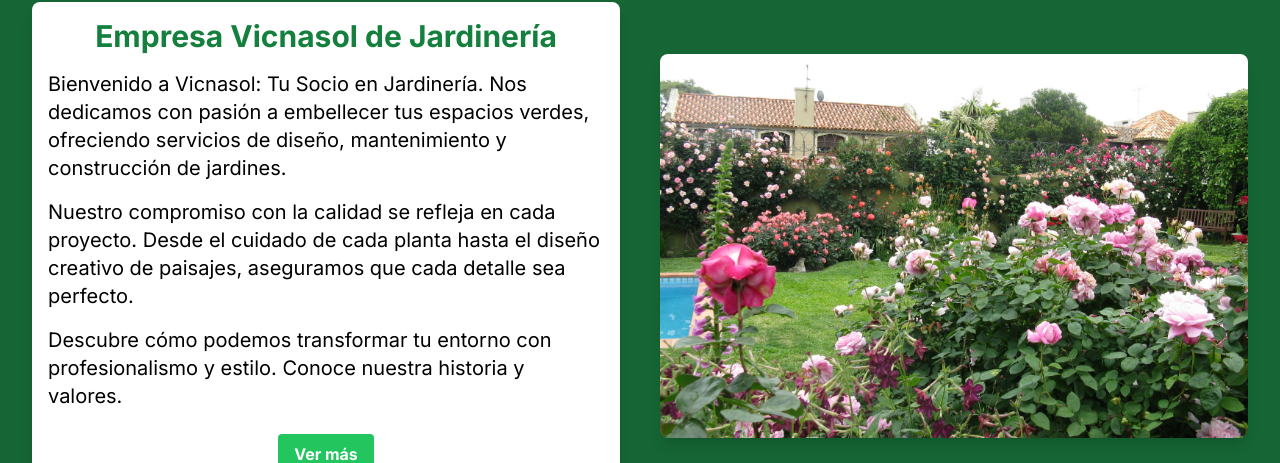
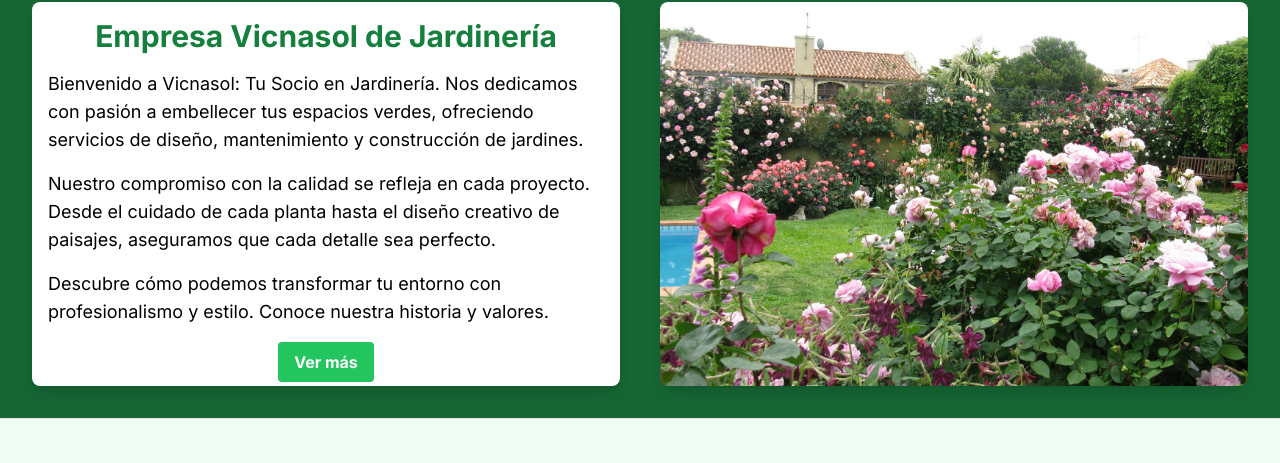
Before and after one commit to Gi4ncarlo/Vicnasol, a Next.js app in the folder vicnasol/: page / in a window 1280 px wide. Shown: the part 706-1169 px from the top of the page. Built offline with nearby package versions, Linux system fonts and the light colour scheme.

Commit message:
Home terminada

```diff
--- a/vicnasol/src/app/page.tsx
+++ b/vicnasol/src/app/page.tsx
@@ -26,7 +26,7 @@
         />
       </section> */}
 
-       <section className="py-12 mt-14">
+       <section className="py-12 mt-8 lg:mt-14">
         <div className="container mx-auto">
           <Swiper
             loop={true}
@@ -77,21 +77,21 @@
 
       <section className="bg-green-800 p-8 max-w-screen-3xl mx-auto">
         <div className="grid grid-cols-1 lg:grid-cols-2 gap-10 items-center">
-          <div className="bg-white shadow-lg rounded-lg p-4 flex flex-col justify-between">
-            <h1 className="text-2xl lg:text-3xl font-bold text-green-700 mb-4 text-center">
+          <div className="bg-white shadow-lg rounded-lg p-4 flex flex-col lg:h-96 justify-between">
+            <h1 className="text-xl xl:text-3xl font-bold text-green-700 mb-4 text-center">
               Empresa Vicnasol de Jardinería
             </h1>
-            <p className="text-sm lg:text-xl mb-4">
+            <p className="text-sm xl:text-lg mb-4">
               Bienvenido a Vicnasol: Tu Socio en Jardinería. Nos dedicamos con
               pasión a embellecer tus espacios verdes, ofreciendo servicios de
               diseño, mantenimiento y construcción de jardines.
             </p>
-            <p className="text-sm lg:text-xl mb-4">
+            <p className="text-sm xl:text-lg mb-4">
               Nuestro compromiso con la calidad se refleja en cada proyecto.
               Desde el cuidado de cada planta hasta el diseño creativo de
               paisajes, aseguramos que cada detalle sea perfecto.
             </p>
-            <p className="text-sm lg:text-xl mb-6">
+            <p className="text-sm xl:text-lg mb-4">
               Descubre cómo podemos transformar tu entorno con profesionalismo y
               estilo. Conoce nuestra historia y valores.
             </p>
```
